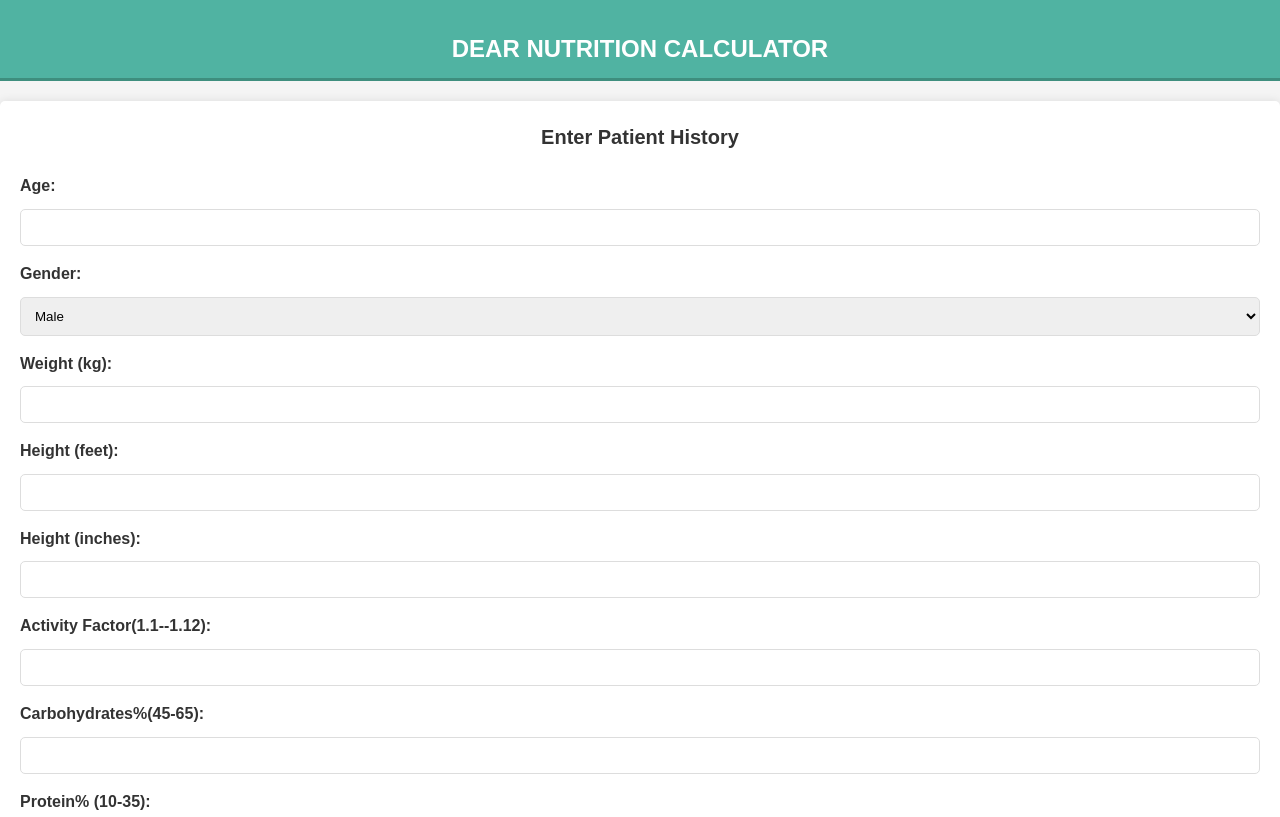
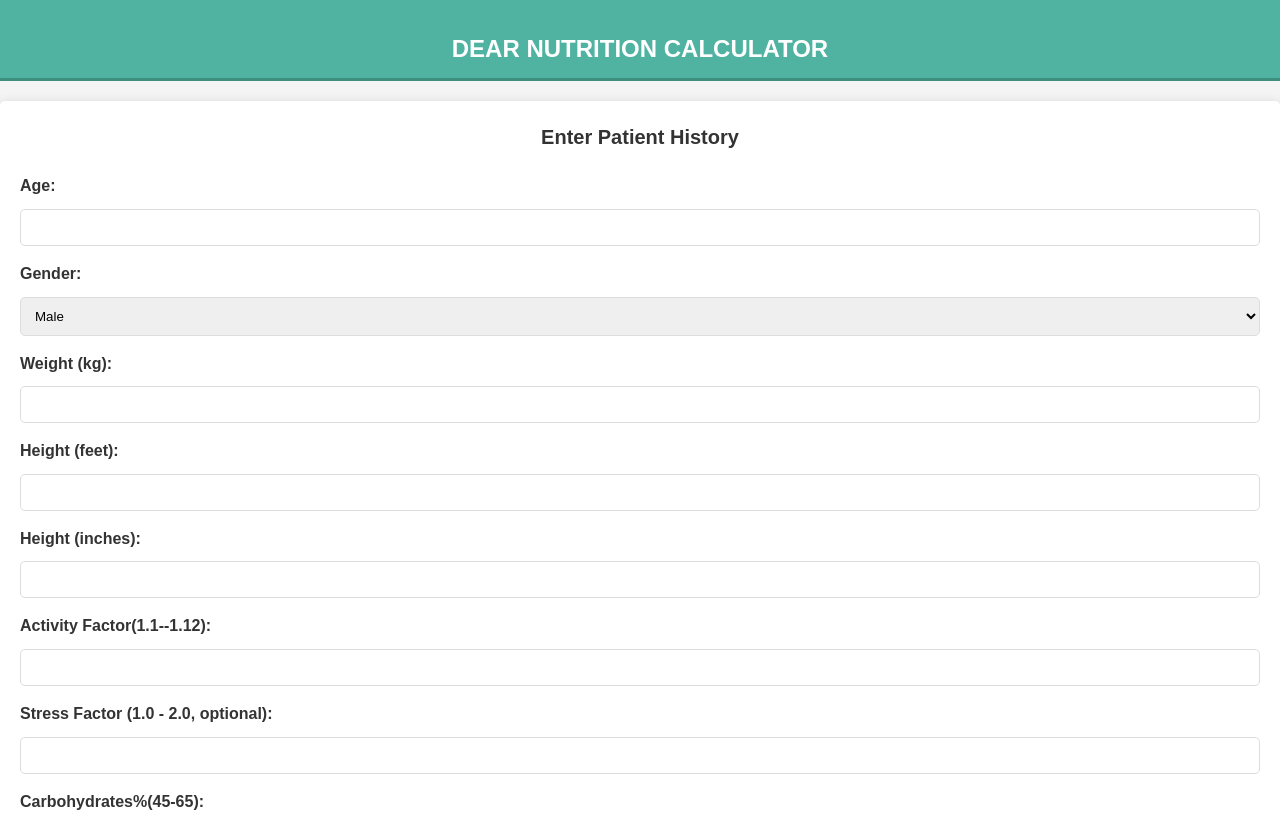
Before and after one commit to asim077/Nutrition, a plain HTML site: page index.html in a window 1280 px wide. Shown: the top 817 px of the page. Drawn offline with Linux system fonts and the light colour scheme.

Commit message:
Update index.html

```diff
--- a/index.html
+++ b/index.html
@@ -48,6 +48,10 @@
                     <label for="activity-factor">Activity Factor(1.1--1.12):</label>
                     <input type="number" id="activity-factor" min="1.1" max="1.12" step="0.1">
                 </div>
+                <div class="form-group">
+                    <label for="stress-factor">Stress Factor (1.0 - 2.0, optional):</label>
+                    <input type="number" id="stress-factor" min="1.0" max="2.0" step="0.1">
+                </div>
 
                 <div class="form-group">
                     <label for="carbs">Carbohydrates%(45-65):</label>
```
